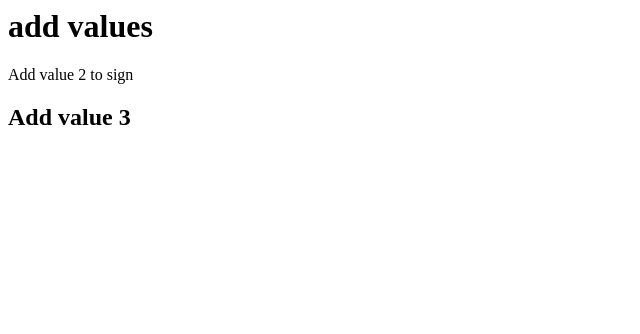
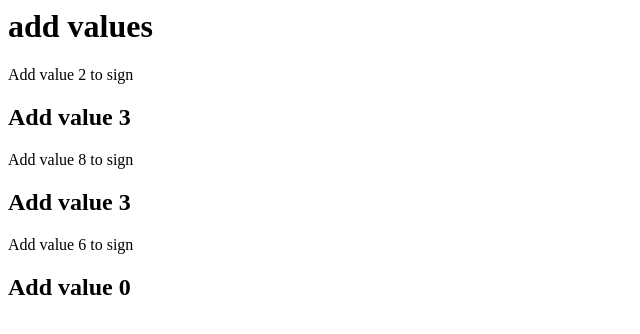
Before and after one commit to aishwarya8943/git-fundamentals, a plain HTML site: page Index.html in a window 1280 px wide. Shown: the whole page, without its empty margins (0-640 px from the left). Drawn offline with Linux system fonts and the light colour scheme.

Commit message:
branch 2 second commit

```diff
--- a/Index.html
+++ b/Index.html
@@ -9,5 +9,9 @@
     <h1>add values</h1>
     <p>Add value 2 to sign</p>
     <h2>Add value 3</h2>
+    <p>Add value 8 to sign</p>
+    <h2>Add value 3</h2>
+    <p>Add value 6 to sign</p>
+    <h2>Add value 0</h2>
   </body>
 </html>
```
